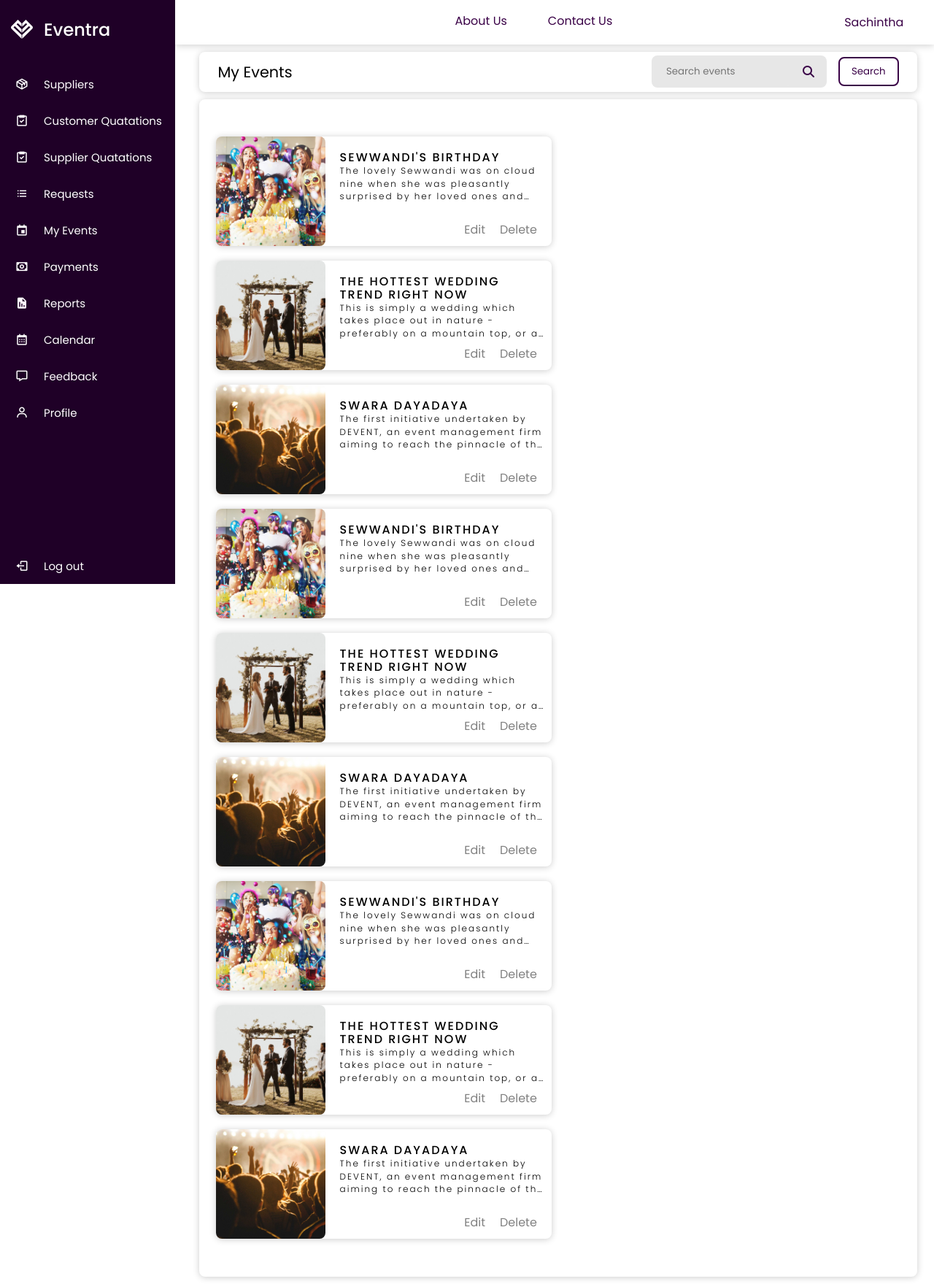
After one commit to Rashmina-Senadheera/IS2102_G29, a PHP site: page /Event_Management/Event_Planner/MyEvents.php in a window 1280 px wide. The commit adds this page. Shown: the whole page at 73% size. Run offline with PHP 8.4, Linux system fonts and the light colour scheme; some libraries are stand-ins or nearby versions.

Commit message:
view events created by the event planner

```diff
--- /dev/null
+++ b/Event_Management/Event_Planner/MyEvents.php
@@ -0,0 +1,217 @@
+<?php
+include('eventplanner_sidenav.php');
+include('eventplanner_header.php');
+?>
+
+<!DOCTYPE html>
+<html>
+
+<head>
+    <meta charset="UTF-8">
+    <meta http-equiv="X-UA-Compatible" content="IE=edge">
+    <meta name="viewport" content="width=device-width, initial-scale=1.0">
+    <link rel="stylesheet" href="../css/eventPlannerMain.css">
+    <link rel="stylesheet" href="../css/eventPlannerMyevents.css">
+</head>
+
+<body>
+    <div class="grid-container-payments">
+        <div class="gridSearch">
+            <div class="searchSec">
+                <div class="page-title"> My Events </div>
+                <div class="input-container">
+                    <input class="input-field" type="text" placeholder="Search events" name="search">
+                    <i class="fa fa-search icon"></i>
+                </div>
+                <button type="submit" class="srcButton">Search</button>
+            </div>
+        </div>
+        <div class="gridMain">
+            <div class="my-events-container">
+
+                <div class="card">
+                    <div class="content">
+                        <div class="imgBx">
+                            <img src="../images/Events/event01.jpg">
+                        </div>
+                        <div class="contentBx">
+                            <h3>SEWWANDI'S BIRTHDAY<br><span>
+                                    The lovely Sewwandi was on cloud nine when she was pleasantly surprised by her loved ones and friends on her birthday!! The atmosphere and decorum created by DEVENT, truly set the tone to create a memorable experience for her. Do not hesitate to contact us in making your dream event a reality.
+                                </span></h3>
+                        </div>
+                    </div>
+                    <ul class="sci">
+                        <li>
+                            <a href="">Edit</a>
+                        </li>
+                        <li>
+                            <a href="">Delete</a>
+                        </li>
+                    </ul>
+                </div>
+                <div class="card">
+                    <div class="content">
+                        <div class="imgBx">
+                            <img src="../images/Events/event02.jpg">
+                        </div>
+                        <div class="contentBx">
+                            <h3>the hottest wedding trend right now<br><span>
+                                    This is simply a wedding which takes place out in nature - preferably on a mountain top, or a slightly remote place surrounded by amazing scenery. The bride and groom often travels alone, or brings just the closest family.
+                                </span></h3>
+                        </div>
+                    </div>
+                    <ul class="sci">
+                        <li>
+                            <a href="">Edit</a>
+                        </li>
+                        <li>
+                            <a href="">Delete</a>
+                        </li>
+                    </ul>
+                </div>
+                <div class="card">
+                    <div class="content">
+                        <div class="imgBx">
+                            <img src="../images/Events/event03.jpg">
+                        </div>
+                        <div class="contentBx">
+                            <h3>SWARA DAYADAYA<br><span>The first initiative undertaken by DEVENT, an event management firm aiming to reach the pinnacle of the industry. After thorough market research, we figured out one critical attention grasping issue faced by the wider community, which is the mental instability emerging due to the hectic monotonous routines of a substantial proportion of the population, ultimately leading to the deterioration of their overall wellbeing.</span></h3>
+                        </div>
+                    </div>
+                    <ul class="sci">
+                        <li>
+                            <a href="">Edit</a>
+                        </li>
+                        <li>
+                            <a href="">Delete</a>
+                        </li>
+                    </ul>
+                </div>
+
+
+                <div class="card">
+                    <div class="content">
+                        <div class="imgBx">
+                            <img src="../images/Events/event01.jpg">
+                        </div>
+                        <div class="contentBx">
+                            <h3>SEWWANDI'S BIRTHDAY<br><span>
+                                    The lovely Sewwandi was on cloud nine when she was pleasantly surprised by her loved ones and friends on her birthday!! The atmosphere and decorum created by DEVENT, truly set the tone to create a memorable experience for her. Do not hesitate to contact us in making your dream event a reality.
+                                </span></h3>
+                        </div>
+                    </div>
+                    <ul class="sci">
+                        <li>
+                            <a href="">Edit</a>
+                        </li>
+                        <li>
+                            <a href="">Delete</a>
+                        </li>
+                    </ul>
+                </div>
+                <div class="card">
+                    <div class="content">
+                        <div class="imgBx">
+                            <img src="../images/Events/event02.jpg">
+                        </div>
+                        <div class="contentBx">
+                            <h3>the hottest wedding trend right now<br><span>
+                                    This is simply a wedding which takes place out in nature - preferably on a mountain top, or a slightly remote place surrounded by amazing scenery. The bride and groom often travels alone, or brings just the closest family.
+                                </span></h3>
+                        </div>
+                    </div>
+                    <ul class="sci">
+                        <li>
+                            <a href="">Edit</a>
+                        </li>
+                        <li>
+                            <a href="">Delete</a>
+                        </li>
+                    </ul>
+                </div>
+                <div class="card">
+                    <div class="content">
+                        <div class="imgBx">
+                            <img src="../images/Events/event03.jpg">
+                        </div>
+                        <div class="contentBx">
+                            <h3>SWARA DAYADAYA<br><span>The first initiative undertaken by DEVENT, an event management firm aiming to reach the pinnacle of the industry. After thorough market research, we figured out one critical attention grasping issue faced by the wider community, which is the mental instability emerging due to the hectic monotonous routines of a substantial proportion of the population, ultimately leading to the deterioration of their overall wellbeing.</span></h3>
+                        </div>
+                    </div>
+                    <ul class="sci">
+                        <li>
+                            <a href="">Edit</a>
+                        </li>
+                        <li>
+                            <a href="">Delete</a>
+                        </li>
+                    </ul>
+                </div>
+
+
+                <div class="card">
+                    <div class="content">
+                        <div class="imgBx">
+                            <img src="../images/Events/event01.jpg">
+                        </div>
+                        <div class="contentBx">
+                            <h3>SEWWANDI'S BIRTHDAY<br><span>
+                                    The lovely Sewwandi was on cloud nine when she was pleasantly surprised by her loved ones and friends on her birthday!! The atmosphere and decorum created by DEVENT, truly set the tone to create a memorable experience for her. Do not hesitate to contact us in making your dream event a reality.
+                                </span></h3>
+                        </div>
+                    </div>
+                    <ul class="sci">
+                        <li>
+                            <a href="">Edit</a>
+                        </li>
+                        <li>
+                            <a href="">Delete</a>
+                        </li>
+                    </ul>
+                </div>
+                <div class="card">
+                    <div class="content">
+                        <div class="imgBx">
+                            <img src="../images/Events/event02.jpg">
+                        </div>
+                        <div class="contentBx">
+                            <h3>the hottest wedding trend right now<br><span>
+                                    This is simply a wedding which takes place out in nature - preferably on a mountain top, or a slightly remote place surrounded by amazing scenery. The bride and groom often travels alone, or brings just the closest family.
+                                </span></h3>
+                        </div>
+                    </div>
+                    <ul class="sci">
+                        <li>
+                            <a href="">Edit</a>
+                        </li>
+                        <li>
+                            <a href="">Delete</a>
+                        </li>
+                    </ul>
+                </div>
+                <div class="card">
+                    <div class="content">
+                        <div class="imgBx">
+                            <img src="../images/Events/event03.jpg">
+                        </div>
+                        <div class="contentBx">
+                            <h3>SWARA DAYADAYA<br><span>The first initiative undertaken by DEVENT, an event management firm aiming to reach the pinnacle of the industry. After thorough market research, we figured out one critical attention grasping issue faced by the wider community, which is the mental instability emerging due to the hectic monotonous routines of a substantial proportion of the population, ultimately leading to the deterioration of their overall wellbeing.</span></h3>
+                        </div>
+                    </div>
+                    <ul class="sci">
+                        <li>
+                            <a href="">Edit</a>
+                        </li>
+                        <li>
+                            <a href="">Delete</a>
+                        </li>
+                    </ul>
+                </div>
+
+            </div>
+        </div>
+    </div>
+
+</body>
+
+</html>
--- a/Event_Management/css/eventPlannerMain.css
+++ b/Event_Management/css/eventPlannerMain.css
@@ -44,7 +44,7 @@ hr {
 .gridMain {
     border-radius: 0.5rem;
     margin: 0 1vw;
-    padding: 1vw;
+    padding: 0.2vh 1vw;
     box-shadow: 0 1px 10px 0 rgba(0, 0, 0, 0.2);
 }
 
--- /dev/null
+++ b/Event_Management/css/eventPlannerMyEvents.css
@@ -0,0 +1,107 @@
+/********* My Events Cards *********/
+
+.my-events-container {
+    position: relative;
+    z-index: 1;
+    display: flex;
+    /* justify-content: center; */
+    /* align-items: center; */
+    flex-wrap: wrap;
+    margin: 40px 0;
+}
+
+.my-events-container .card {
+    position: relative;
+    width: 48%;
+    height: 150px;
+    background: rgba(255, 255, 255, 0.05);
+    margin: 10px;
+    box-shadow: 0 1px 10px 0 rgba(0, 0, 0, 0.2);
+    border-radius: .5rem;
+    display: flex;
+    flex-direction: row;
+}
+
+.my-events-container .card .content {
+    position: relative;
+    display: flex;
+    justify-content: flex-start;
+    /* align-items: center; */
+    flex-direction: row;
+    transition: 0.5s;
+    width: 100%;
+}
+
+.my-events-container .card .content .imgBx {
+    position: relative;
+    width: 150px;
+    height: 100%;
+    overflow: hidden;
+    float: left;
+    margin-right: 20px;
+    /* flex: 1;
+    flex-grow: 1; */
+}
+
+.my-events-container .card .content .imgBx img {
+    position: absolute;
+    top: 0;
+    left: 0;
+    width: 100%;
+    height: 100%;
+    object-fit: cover;
+    border-radius: .5rem;
+}
+
+.my-events-container .card .content .contentBx {
+    flex: 1;
+    flex-wrap: wrap;
+}
+
+.my-events-container .card .content .contentBx h3 {
+    /* color: #fff; */
+    text-transform: uppercase;
+    letter-spacing: 2px;
+    font-weight: 500;
+    font-size: 16px;
+    text-align: left;
+    margin: 20px 10px 10px 0;
+    line-height: 1.1em;
+}
+
+.my-events-container .card .content .contentBx h3 span {
+    font-size: 12px;
+    font-weight: 300;
+    flex-wrap: wrap;
+    text-transform: initial;
+    overflow: hidden;
+    text-overflow: ellipsis;
+    /* number of lines to show */
+    display: -webkit-box;
+    -webkit-line-clamp: 3;
+    line-clamp: 3;
+    -webkit-box-orient: vertical;
+}
+
+.my-events-container .card .sci {
+    position: absolute;
+    bottom: 10px;
+    right: 10px;
+    display: flex;
+}
+
+.my-events-container .card .sci li {
+    list-style: none;
+    margin: 0 10px;
+    /* transform: translateY(40px); */
+    transition: 0.5s;
+}
+
+.my-events-container .card .sci li a {
+    text-decoration: none;
+    color: grey
+}
+
+.my-events-container .card:hover .sci li a {
+    color: black
+}
```
Also changed, not shown: Event_Management/images/Events/event01.jpg (added), Event_Management/images/Events/event02.jpg (added), Event_Management/images/Events/event03.jpg (added).
